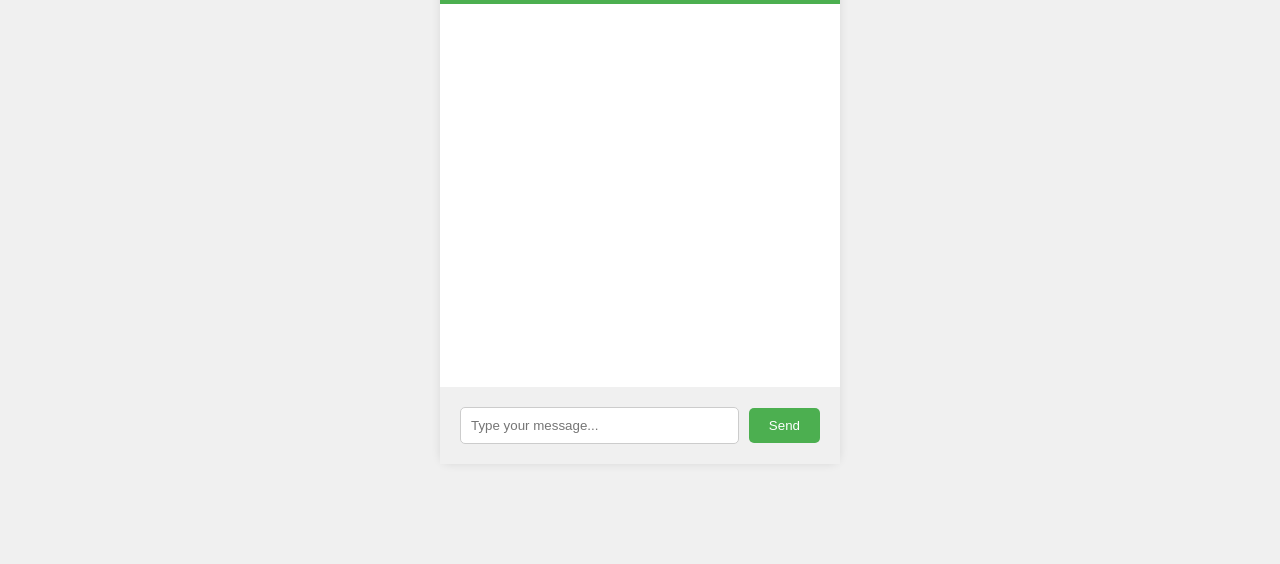
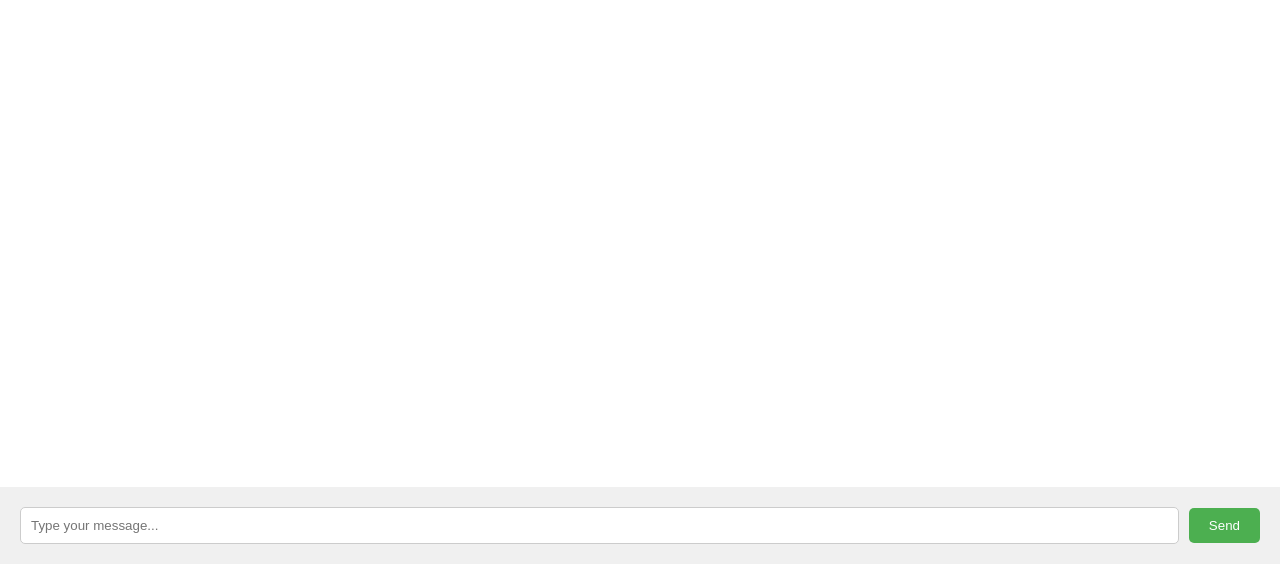
Before and after one commit to Chetan559/SSIP_HACKATHON_2023, a plain HTML site: page Draft2/index.html in a window 1280 px wide. Shown: the part 236-800 px from the top of the page. Drawn offline with Linux system fonts and the light colour scheme.

Commit message:
new draft2

```diff
--- a/Draft2/styles.css
+++ b/Draft2/styles.css
@@ -9,8 +9,8 @@ body {
 }
 
 .chat-container {
-    width: 400px;
-    height: 600px;
+    width: 100%;
+    height: 100%;
     background-color: #ffffff;
     border-radius: 10px;
     box-shadow: 0 0 10px rgba(0, 0, 0, 0.1);
@@ -67,10 +67,11 @@ button:hover {
     align-items: center;
     width: 100%;
     height: 100px;
-   }
+}
 
 .logo {
-    margin-right: 20px;
+    /* margin-right: 5; */
+    /* margin-left: 45%; */
     width: 100px;
     height: 100px;
    }
```
